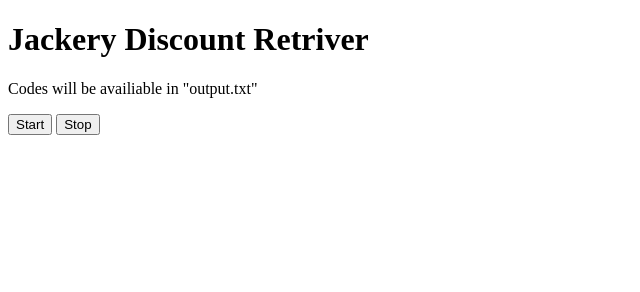
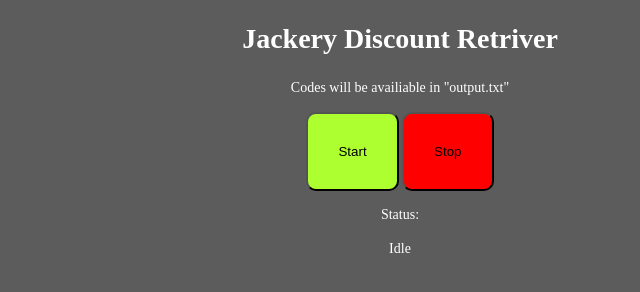
Before and after one commit to Kireobat/jackeryDiscountRetriver, an Electron app: page index.html in a window 800 px wide. Shown: the whole page, without its empty margins (0-640 px from the left). Drawn offline with Linux system fonts and the light colour scheme; no server answers.

Commit message:
Improved UI

```diff
--- a/index.html
+++ b/index.html
@@ -5,13 +5,18 @@
     <!-- https://developer.mozilla.org/en-US/docs/Web/HTTP/CSP -->
     <meta http-equiv="Content-Security-Policy" content="default-src 'self'; script-src 'self'">
     <script type="text/javascript" src="retriver.js"></script>
+    <link rel="stylesheet" href="style.css">
     <title>Hello World!</title>
   </head>
   <body>
     <h1>Jackery Discount Retriver</h1>
     <p>Codes will be availiable in "output.txt"</p>
-
-    <button id="start" onclick="main()">Start</button>
-    <button id="stop" onclick="stop()">Stop</button>
+    <div class="buttonDiv">
+      <button class="button1"id="start" onclick="main()">Start</button>
+      <button class="button2"id="stop" onclick="stop()">Stop</button>
+    </div>
+    <div>
+      <p>Status:</p><p id="status">Idle</p></p>
+    </div>
   </body>
 </html>
--- a/retriver.js
+++ b/retriver.js
@@ -79,6 +79,7 @@
 
 async function main()
 {
+    document.getElementById("status").innerHTML = "Running";
     for (i = 0; i < 10; i++)
     {
         await run();
@@ -98,5 +99,6 @@
 //--------------- Stop function -----------------//
 
 function stop(){
+    document.getElementById("status").innerHTML = "Stopped";
     process.exit(0);
 }
--- /dev/null
+++ b/style.css
@@ -0,0 +1,20 @@
+body
+{
+    background-color: #5c5c5c;
+    color: #ffffff;
+    font-family: "Bahnschrift";
+    font-size: 14px;
+    line-height: 1.42857143;
+    margin: 0;
+    text-align: center;
+}
+.button1{
+    background-color: greenyellow;
+    padding: 30px;
+    border-radius: 10px;
+}
+.button2{
+    background-color: red;
+    padding: 30px;
+    border-radius: 10px;
+}
```
Also changed, not shown: 1 other file.
